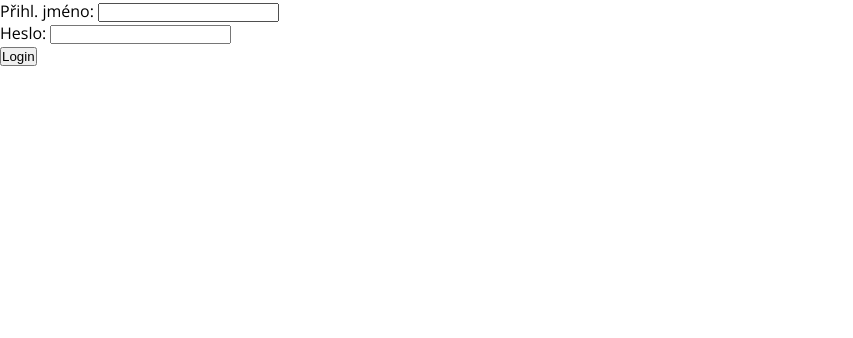
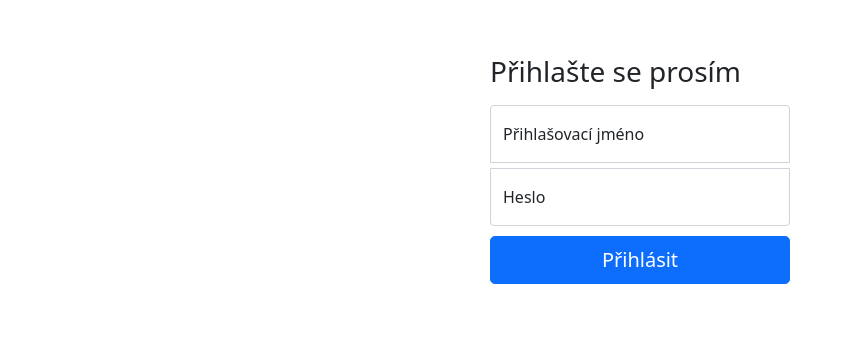
Before and after one commit to reddragius/php-web-template, a PHP site: page /admin.php in a window 1280 px wide. Shown: the top 338 px of the page, without its empty margins (0-853 px from the left). Run offline with PHP 8.4, Linux system fonts and the light colour scheme.

Commit message:
Admin CSS

```diff
--- a/admin.php
+++ b/admin.php
@@ -66,43 +66,83 @@
 	<meta name="description" content="Page description.">
 	<meta name="robots" content="index">
 
-	<link rel="stylesheet" href="css/main.min.css">
-	<link rel="stylesheet" href="css/all.min.css">
+	<link rel="stylesheet" href="css/admin.css">
+	<link rel="stylesheet" href="css/all.min.css"><!-- css fontawesome  -->
 	<link rel="preconnect" href="https://fonts.googleapis.com">
 	<link rel="preconnect" href="https://fonts.gstatic.com" crossorigin>
 	<link rel="shortcut icon" href="./favicon.png" type="image/x-icon">
 	<link href="https://fonts.googleapis.com/css2?family=Kaushan+Script&family=Open+Sans:wght@300;400;700&display=swap" rel="stylesheet">
+	<link href="https://cdn.jsdelivr.net/npm/bootstrap@5.1.3/dist/css/bootstrap.min.css" rel="stylesheet" integrity="sha384-1BmE4kWBq78iYhFldvKuhfTAU6auU8tT94WrHftjDbrCEXSU1oBoqyl2QvZ6jIW3" crossorigin="anonymous">
+    <script src="https://cdn.jsdelivr.net/npm/bootstrap@5.1.3/dist/js/bootstrap.bundle.min.js" integrity="sha384-ka7Sk0Gln4gmtz2MlQnikT1wXgYsOg+OMhuP+IlRH9sENBO0LRn5q+8nbTov4+1p" crossorigin="anonymous"></script>
+
 
 	<title>Admin sekce</title>
 </head>
 <body>
+	<div class="admin-body">
 		<?php
 			if (array_key_exists("loggedInUser", $_SESSION) == false)
 			{
 				// odhlaseny uzivatel
 				?>
+				<main class="form-signin">
 					<form method="post">
-				<label>Přihl. jméno: <input type="text" name="user"></label><br>
-				<label>Heslo: <input type="password" name="password"></label><br>
-				<button name="login-button">Login</button>
+						<h1 class="h3 mb-3 fw-normal">Přihlašte se prosím</h1>
+
+						<?php if ($error != "") { ?>
+							<div class="alert alert-danger" role="alert">
+								<?php echo $error; ?>
+							</div>
+						<?php } ?>
+
+						<div class="form-floating">
+							<input name="user" type="text" class="form-control" id="floatingInput" placeholder="login">
+							<label for="floatingInput">Přihlašovací jméno</label>
+						</div>
+						<div class="form-floating">
+							<input name="password" type="password" class="form-control" id="floatingPassword" placeholder="heslo">
+							<label for="floatingPassword">Heslo</label>
+						</div>
+
+						<button name="login-button" class="w-100 btn btn-lg btn-primary" type="submit">Přihlásit</button>
 					</form>
+            	</main>
 				<?php
-				echo $error;
 			}
 			else
 			{
 				//sekce pro prihlasene uzivatele
-			echo "<h2>Přihlášen uživatel: {$_SESSION["loggedInUser"]}</h2>";
-			echo "<form method='post'>
-					<button name='logout-button'>Logout</button>
-				</form>";
-			echo "<br>";
-			echo "<ul>";
+				echo "<main class='admin'>";
+
+				?>
+				<div class="container">
+					<header class="d-flex flex-wrap align-items-center justify-content-center justify-content-md-between py-3 mb-4 border-bottom">
+						<div>Přihlášený uživatel: <?php echo $_SESSION["loggedInUser"]; ?></div>
+
+						<div class="col-md-3 text-end">
+							<form method='post'>
+								<button name='logout-button' class="btn btn-outline-primary me-2">Odhlásit</button>
+							</form>
+						</div>
+					</header>
+				</div>
+
+				<?php
+				// list pages to edit
+				echo "<ul id='pages' class='list-group'>";
 					foreach ($pageList as $pageID => $page)
 					{
-					echo "<li>
-							<a href='?page=$pageID'>$pageID</a> |
-							<a href='$pageID' target='_blank'><i class='fa-solid fa-eye'></i></a>
+						$active = '';
+						$buttonClass = '';
+						if ($page == $instanceCurrentPage)
+						{
+							$active = 'active';
+							$buttonClass = 'btn-secondary';
+						}
+						echo "<li class='list-group-item $active'>
+								<a href='?page=$pageID' class='btn $buttonClass'><i class='fa-solid fa-pen-to-square'></i></a>
+								<a href='$pageID' class='btn $buttonClass' target='_blank'><i class='fa-solid fa-eye'></i></a>
+								<span>$pageID</span>
 							</li>";
 					};
 				echo "</ul>";
@@ -117,7 +157,7 @@
 							echo htmlspecialchars($instanceCurrentPage->getContent());
 						?></textarea>
 						<br>
-					<button name="save-button">Uložit</button>
+						<button name="save-button" class="btn btn-primary">Uložit</button>
 					</form>
 					<script src="vendor/tinymce/tinymce/tinymce.min.js"></script>
 					<script>
@@ -146,7 +186,9 @@
 					</script>
 					<?php
 				}
+				echo "</main>";
 			}
 		?>
+	</div>
 </body>
 </html>
--- /dev/null
+++ b/css/admin.css
@@ -0,0 +1,47 @@
+body {
+    background-color: #f5f5f5;
+}
+
+h2 {
+	padding: 20px 0;
+}
+
+.admin-body {
+    display: flex;
+    align-items: center;
+    padding-top: 40px;
+    padding-bottom: 40px;
+}
+
+.form-signin {
+    width: 100%;
+    max-width: 330px;
+    padding: 15px;
+    margin: auto;
+}
+
+.form-signin .form-floating:focus-within {
+    z-index: 2;
+}
+
+.form-signin input[name="user"] {
+    margin-bottom: 5px;
+    border-bottom-right-radius: 0;
+    border-bottom-left-radius: 0;
+}
+
+.form-signin input[name="password"] {
+    margin-bottom: 10px;
+    border-top-left-radius: 0;
+    border-top-right-radius: 0;
+}
+
+.admin {
+    max-width: 1000px;
+    width: 100%;
+    margin: auto;
+}
+
+#pages .btn {
+    margin-right: 0.25em;
+}
```
Lines whose indentation alone changed are shown as unchanged.
